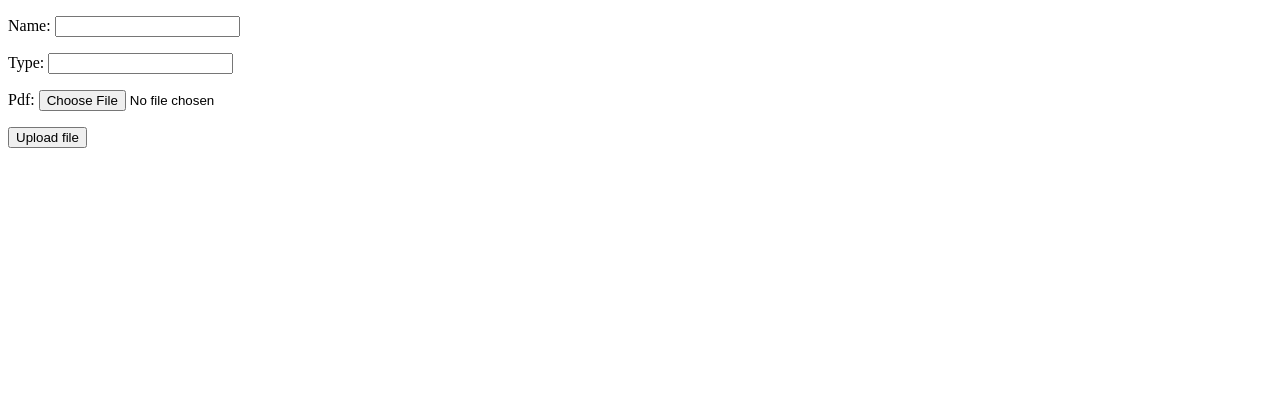
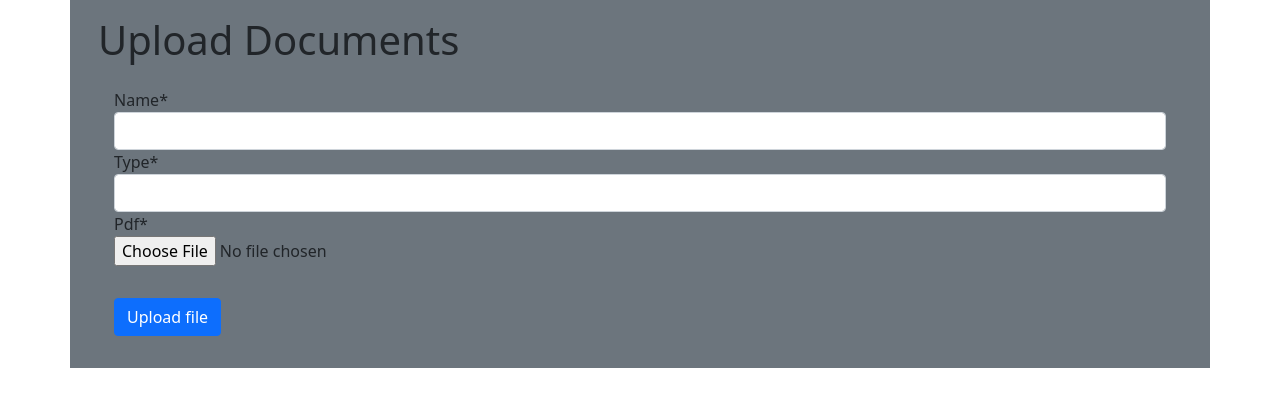
Before and after one commit to tlevin1/Reccomendation-Portal, a Django app: page /uploadfile/ in a window 1280 px wide. Shown: the top 407 px of the page. Run offline with Django 3.2, Linux system fonts and the light colour scheme; data that the repository does not hold is empty; some libraries are stand-ins or nearby versions.

Commit message:
fixed up some functions and view and update html

```diff
--- a/src/LOR/templates/LOR/upload.html
+++ b/src/LOR/templates/LOR/upload.html
@@ -1,18 +1,27 @@
 <!DOCTYPE html>
 <html lang="en">
 <head>
+    <link href="https://cdn.jsdelivr.net/npm/bootstrap@5.0.0-beta3/dist/css/bootstrap.min.css" rel="stylesheet" integrity="sha384-eOJMYsd53ii+scO/bJGFsiCZc+5NDVN2yr8+0RDqr0Ql0h+rP48ckxlpbzKgwra6" crossorigin="anonymous">
+    {% load crispy_forms_tags %}
     <meta charset="UTF-8">
     <title>Title</title>
 </head>
 <body>
+<div class="container-lg bg-secondary">
+    <div class="card-body">
+<h1 class="card-title">Upload Documents</h1>
 <form method="post" enctype="multipart/form-data">
         {% csrf_token %}
-    {{uploadform.as_p}}
-    <button type="submit">Upload file</button>
+    <div class="card-body">
+    {{uploadform|crispy}}
+    </div>
+    <div class="card-body">
+
+        <button class="btn btn-primary" type="submit">Upload file</button>
+    </div>
 </form>
-{% for upload in uploads %}
-<h1>{{upload.name}}</h1>
-<a href="{{upload.pdf.url }}" class="btn btn-primary btn-sm">Download</a>
-{% endfor %}
+        </div>
+</div>
+
 </body>
 </html>
--- a/src/ReccomendationPortal/settings.py
+++ b/src/ReccomendationPortal/settings.py
@@ -39,7 +39,9 @@ INSTALLED_APPS = [
     'django.contrib.sessions',
     'django.contrib.messages',
     'django.contrib.staticfiles',
+    'crispy_forms',
 ]
+CRISPY_TEMPLATE_PACK = 'bootstrap4'
 
 MIDDLEWARE = [
     'django.middleware.security.SecurityMiddleware',
```
